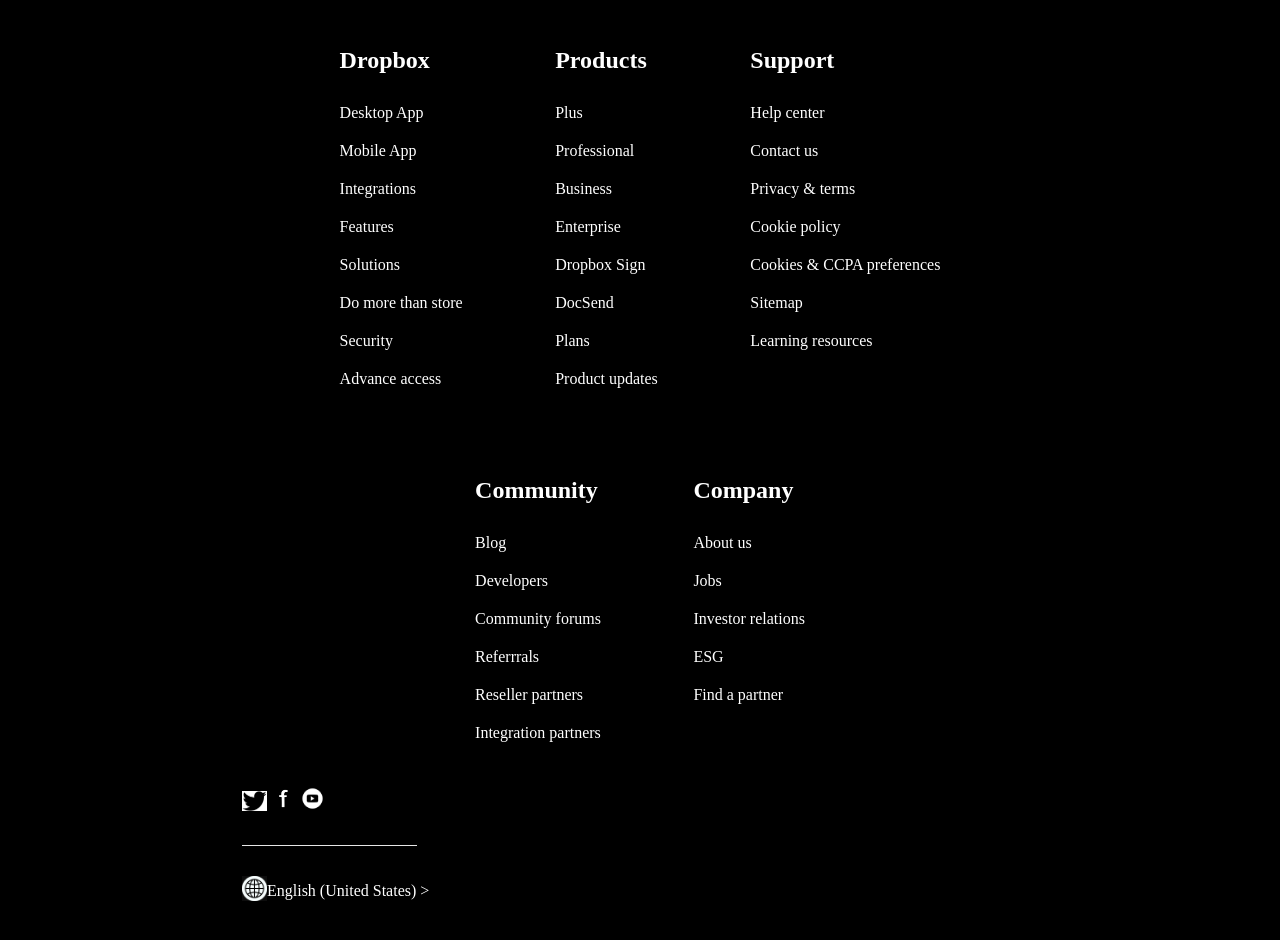
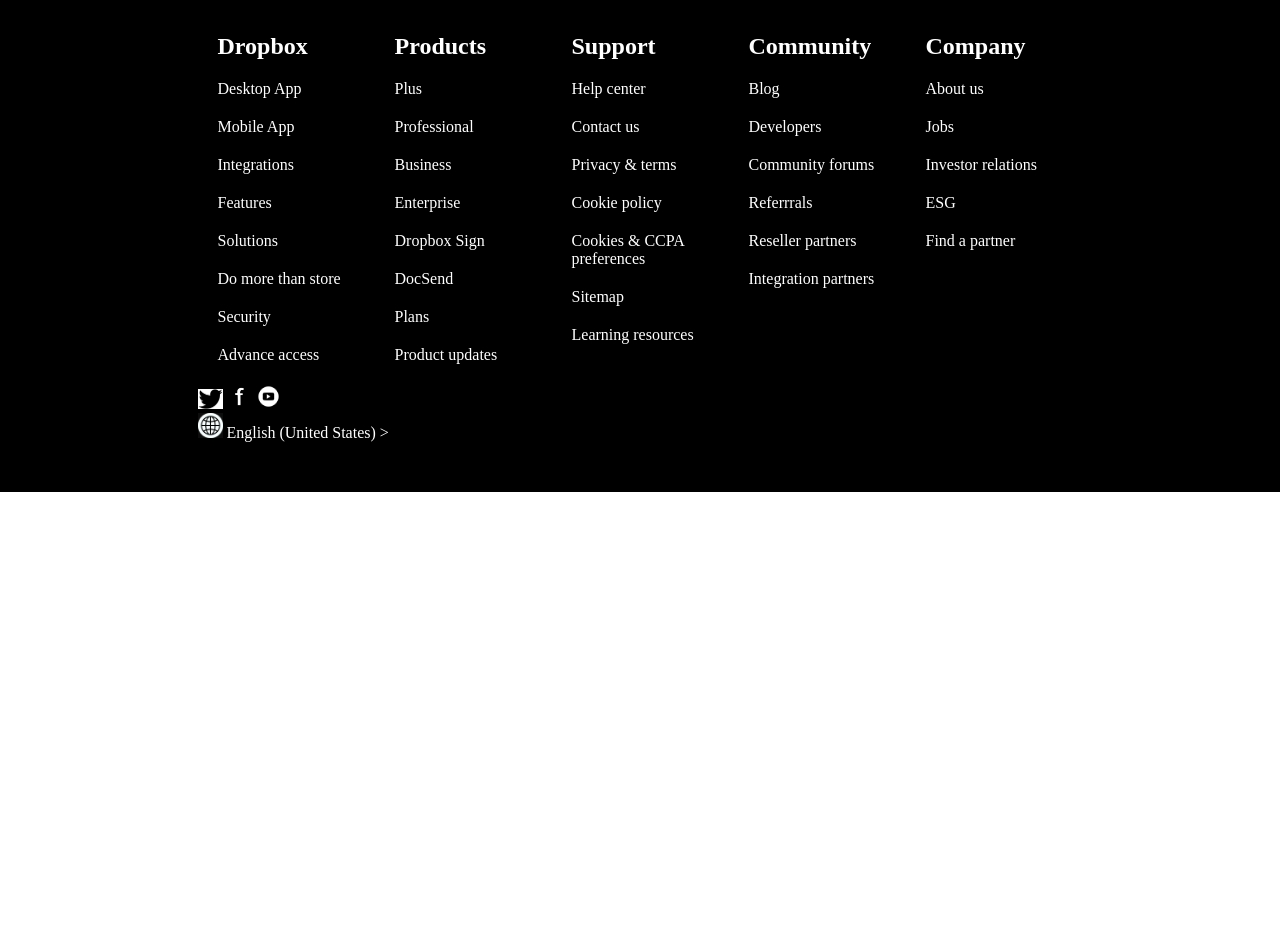
Before and after one commit to DominicPrestia/Assignment-1.6-CSSResponsive, a plain HTML site: page index.html in a window 1280 px wide. Shown: the part 548-1488 px from the top of the page. After the commit the page ends 1040 px from the top, so only its background shows below. Drawn offline with Linux system fonts and the light colour scheme.

Commit message:
Made bottom of page responsive with grid-layout

```diff
--- a/index.html
+++ b/index.html
@@ -48,11 +48,13 @@
         </div>
     </div>
 
+
     <div class="divbot">
         <div class="innerdivbot">
-            <div class="list">
-                <h2>Dropbox</h2>
+            <div class="col-2 list">
+
                 <ul>
+                    <h2>Dropbox</h2>
                     <li>Desktop App</li>
                     <li>Mobile App</li>
                     <li>Integrations</li>
@@ -63,9 +65,10 @@
                     <li>Advance access</li>
                 </ul>
             </div>
-            <div class="list">
-                <h2>Products</h2>
+            <div class="col-2 list">
+
                 <ul>
+                    <h2>Products</h2>
                     <li>Plus</li>
                     <li>Professional</li>
                     <li>Business</li>
@@ -76,9 +79,10 @@
                     <li>Product updates</li>
                 </ul>
             </div>
-            <div class="list">
-                <h2>Support</h2>
+            <div class="col-2 list">
+
                 <ul>
+                    <h2>Support</h2>
                     <li>Help center</li>
                     <li>Contact us</li>
                     <li>Privacy & terms</li>
@@ -88,9 +92,10 @@
                     <li>Learning resources</li>
                 </ul>
             </div>
-            <div class="list">
-                <h2>Community</h2>
+            <div class="col-2 list">
+
                 <ul>
+                    <h2>Community</h2>
                     <li>Blog</li>
                     <li>Developers</li>
                     <li>Community forums</li>
@@ -99,9 +104,10 @@
                     <li>Integration partners</li>
                 </ul>
             </div>
-            <div class="list">
-                <h2>Company</h2>
+            <div class="col-2 list">
+
                 <ul>
+                    <h2>Company</h2>
                     <li>About us</li>
                     <li>Jobs</li>
                     <li>Investor relations</li>
@@ -111,25 +117,19 @@
             </div>
 
 
-            <div class="socialmedia">
+            <div class="col-12 socialmedia">
                 <a href="https://twitter.com/"><img src="twitterlogo.jpg" alt="twitter logo"></a>
                 <a href="facebook.com"><img src="facebooklogo.png" alt="facebook logo"></a>
                 <a href="https://www.youtube.com/"><img src="youtubelogo.png" class="youtubelogo"
                         alt="youtube logo"></a>
             </div>
 
-            <div class="line">
-
-                <div class="line2">
-                </div>
-            </div>
 
 
-            <div class="langselect">
+
+            <div class="col-12 langselect">
                     <img src="images/languagesymbol.png" alt="language symbol"> <span>English (United States) ></span>
             </div>
-
-
 
         </div>
 
--- a/style.css
+++ b/style.css
@@ -1,4 +1,3 @@
-
 * {
     margin: 0px;
     box-sizing: border-box;
@@ -130,23 +129,32 @@
 
 
 .divbot {
-    position: relative;
     background-color: black;
     color: white;
-    padding:50px;
+    padding: 50px;
+    min-width: 400px;
 
 }
 
+[class*="col-"]{
+    float:left;
+}
+
+.innerdivbot {
+    width: 75%;
+    margin: auto;
+}
+
+
+
 .list {
-    display: inline-block;
     text-align: left;
-    margin: 5%;
 }
 
 .list ul {
     padding: 0px;
-    float: left;
     padding-top: 10px;
+    margin: 20px;
 }
 
 .list li {
@@ -155,13 +163,7 @@
     padding-top: 20px;
 }
 
-.innerdivbot {
-    position: relative;
-    text-align: center;
-    width: 75%;
-    height: 100%;
-    margin: auto;
-}
+
 
 .socialmedia img {
     width: 25px;
@@ -176,28 +178,11 @@
     color: white;
     font-size: 32;
     text-align: left;
-    margin-left:5%;
 }
 
-.line {
-    margin: auto;
-    margin-top: 30px;
-    margin-left: 5%;
-    margin-bottom: 30px;
-}
 
-.line2 {
-    border-bottom: 1px solid rgb(230, 230, 230);
-    width: 175px;
-
-}
-
-.langselect{
-    position: relative;
+.langselect {
     text-align: left;
-    margin: auto;
-    margin-left: 5%;
-
 }
 
 .langselect img {
@@ -206,9 +191,86 @@
     filter: invert();
 }
 
-.langselect span{
-    position: absolute;
+.langselect span {
     top: 50%;
     left: 3%;
-    transform: Translate(0%,-50%);
+    transform: Translate(0%, -50%);
 }
+
+.col-1 {
+    width: 8.33%;
+}
+
+.col-2 {
+    width: 20.00%;
+}
+
+.col-3 {
+    width: 25%;
+}
+
+.col-4 {
+    width: 33.33%;
+}
+
+.col-5 {
+    width: 41.66%;
+}
+
+.col-6 {
+    width: 50%;
+}
+
+.col-7 {
+    width: 58.33%;
+}
+
+.col-8 {
+    width: 66.66%;
+}
+
+.col-9 {
+    width: 75%;
+}
+
+.col-10 {
+    width: 83.33%;
+}
+
+.col-11 {
+    width: 91.66%;
+}
+
+.col-12 {
+    width: 100%;
+}
+
+.innerdivbot::after {
+    content: "";
+    clear: both;
+    display: table;
+  }
+
+
+@media screen and (max-width: 1100px) {
+
+    [class *="col-"] {
+        width: 100%;
+    }
+
+    .list ul li{
+        text-align: center;
+    }
+
+    .list h2{
+        text-align:center;
+    }
+}
+
+    @media screen and (max-width: 1100px) {
+
+
+
+
+
+}
```
